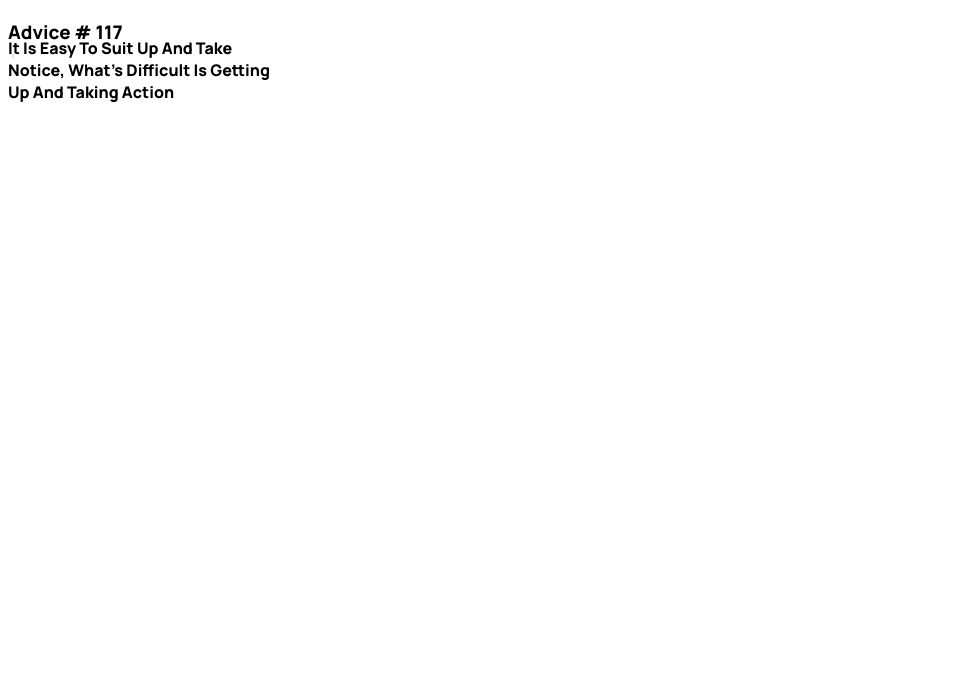
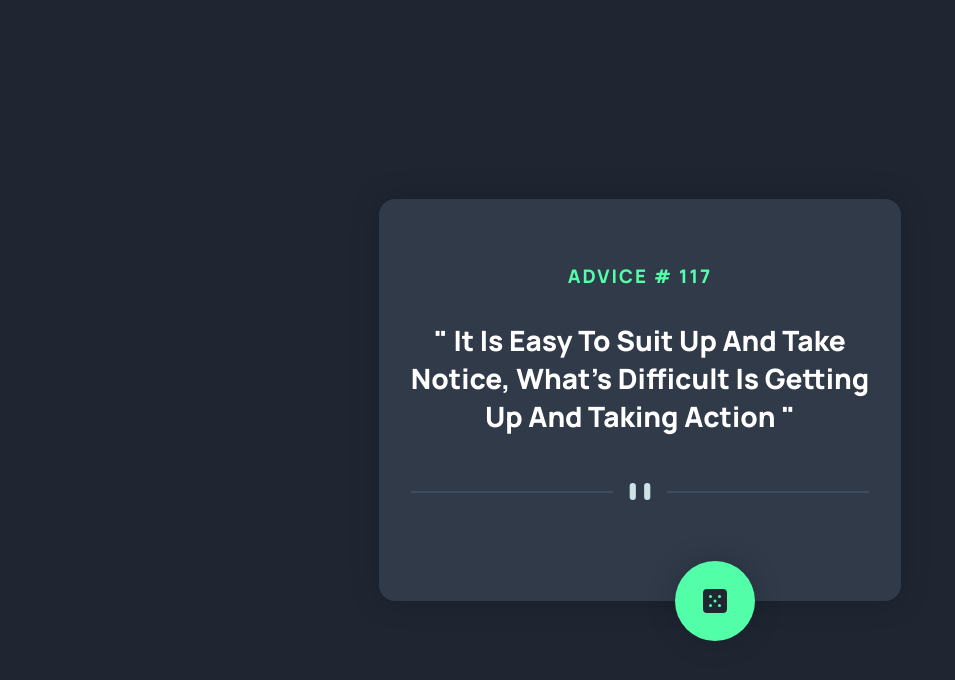
Before and after one commit to MohamadMahdi-Tasha/advice-generator, a plain HTML site: page index.html in a window 1280 px wide. Shown: the whole page, without its empty margins (0-955 px from the left). Drawn offline with Linux system fonts and the light colour scheme.

Commit message:
added styles

```diff
--- a/index.html
+++ b/index.html
@@ -31,7 +31,7 @@
 <div class="advice-generator">
     <!--Top Side Number Of Advice-->
     <h3 class="advice-generator--top-number">
-        Advice #
+        ADVICE #
         <span id="advice-number">117</span>
     </h3>
     <!--Text Of Advice-->
--- a/src/style.css
+++ b/src/style.css
@@ -16,7 +16,67 @@ button {cursor: pointer;}
 /*All Selector*/
 * {
     padding: 0;
-    height: 0;
+    margin: 0;
     box-sizing: border-box;
     font-family: 'Manrope', sans-serif;
 }
+
+/*Styles*/
+body {
+    width: 100%;
+    min-height: 100vh;
+    display: flex;
+    justify-content: center;
+    align-items: center;
+    background-color: var(--Dark-Blue);
+    padding: 1rem;
+}
+
+.advice-generator {
+    padding: 4rem 2rem;
+    background-color: #313A49;
+    border-radius: 1rem;
+    box-shadow: 0 0 30px rgba(0, 0, 0, 0.2);
+}
+
+.advice-generator--top-number {
+    text-align: center;
+    color: var(--Neon-Green);
+    letter-spacing: 2px;
+    margin-bottom: 2rem;
+}
+
+.advice-generator--paragraph {
+    text-align: center;
+    font-size: var(--Font-size);
+    color: white;
+    margin-bottom: 3rem;
+}
+
+.advice-generator--divider {
+    width: 100%;
+    margin-bottom: 2rem;
+}
+
+.advice-generator--dice-btn {
+    width: 5rem;
+    height: 5rem;
+    border-radius: 100%;
+    border: none;
+    display: flex;
+    justify-content: center;
+    align-items: center;
+    background-color: var(--Neon-Green);
+    position: absolute;
+    margin-left: 16.5rem;
+    margin-top: 1.5rem;
+    box-shadow: 0 0 30px rgba(0, 0, 0, 0.2);
+    transition: .3s;
+}
+
+/*Pseudo Selectors*/
+.advice-generator--dice-btn:hover {box-shadow: 0 0 30px var(--Neon-Green);}
+.advice-generator--paragraph:before ,
+.advice-generator--paragraph:after{
+    content: '"';
+}
```
